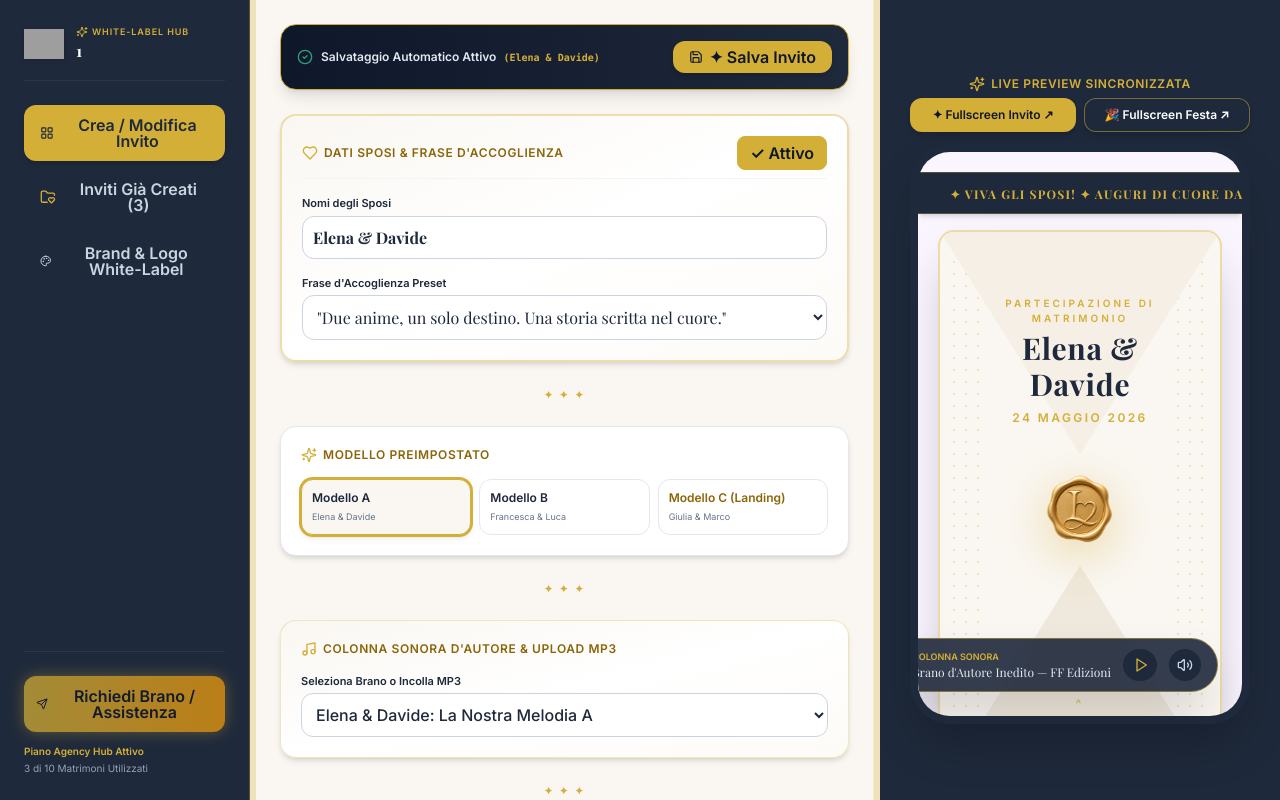
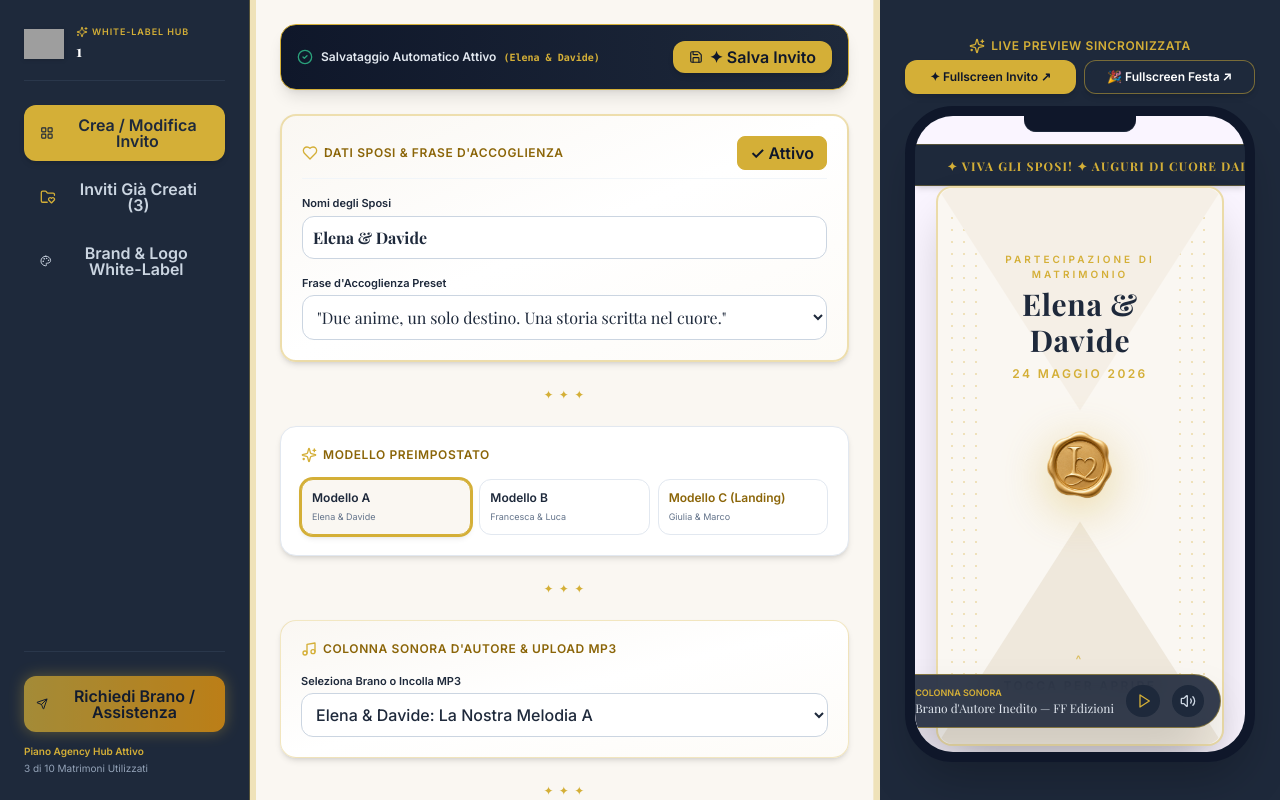
Before and after one commit to Rickym2025/love, a Next.js app: page /agency/1 in a window 1280 px wide. Built offline with nearby package versions, Linux system fonts and the light colour scheme; grey boxes are pictures that could not be loaded; a web font is replaced by a local one.

Commit message:
Update AgencyPreview.tsx

```diff
--- a/src/components/agency/AgencyPreview.tsx
+++ b/src/components/agency/AgencyPreview.tsx
@@ -99,7 +99,7 @@ export default function AgencyPreview({
   heroBgImage = "palette",
   heroMediaImage = "https://images.unsplash.com/photo-1511285560929-80b456fea0bc?auto=format&fit=crop&w=1200&q=80",
   ricevimentoImage = "https://images.unsplash.com/photo-1519741497674-611481863552?auto=format&fit=crop&w=1200&q=80",
-  puzzleImage = "https://images.unsplash.com/photo-1519741497674-611481863552?auto=format&fit=crop&w=800&q=80",
+  puzzleImage = "https://images.unsplash.com/photo-1511285560929-80b456fea0bc?auto=format&fit=crop&w=1000&q=80",
   scratchPhotoUrl = "https://images.unsplash.com/photo-1511285560929-80b456fea0bc?auto=format&fit=crop&w=800&q=80",
   galleryStyle = "polaroid",
   quizQuestions = [],
@@ -181,7 +181,6 @@ export default function AgencyPreview({
 
   const slugName = selectedTemplate === "A" ? "elena-e-davide" : selectedTemplate === "B" ? "francesca-e-luca" : "giulia-e-marco";
 
-  // SALVATAGGIO STATO LIVE PER APERTURA FULLSCREEN
   const saveCurrentStateToLocalStorage = () => {
     if (typeof window === "undefined") return;
     const previewData = {
@@ -225,14 +224,12 @@ export default function AgencyPreview({
     window.open(`/${slugName}/festa?preview=true`, "_blank", "noopener,noreferrer");
   };
 
-  // ELEMENTI PER LA GALLERIA CARTE A VENTAGLIO IN ANTEPRIMA
   const previewFanCards: CardItem[] = [
     { imgUrl: scratchPhotoUrl, caption: "Il Primo Ballo", author: coupleNames },
     { imgUrl: puzzleImage, caption: "Taglio Torta", author: "Zii Rossi" },
     { imgUrl: "https://images.unsplash.com/photo-1515886657613-9f3515b0c78f?auto=format&fit=crop&w=800&q=80", caption: "Brindisi", author: "Amici" },
   ];
 
-  // ELEMENTI PER IL PHOTO WALL POLAROID IN ANTEPRIMA
   const previewPolaroidPhotos = [
     { id: "1", url: scratchPhotoUrl, caption: "Il Primo Ballo degli Sposi", author: coupleNames },
     { id: "2", url: puzzleImage, caption: "Taglio della Torta", author: "Zii Rossi" },
@@ -241,7 +238,7 @@ export default function AgencyPreview({
   return (
     <div className="w-full h-full flex flex-col items-center justify-center p-2 select-none">
       {/* TESTATA ANTEPRIMA CON PULSANTI FULLSCREEN */}
-      <div className="flex flex-col gap-1.5 w-full max-w-[340px] mb-3 text-white">
+      <div className="flex flex-col gap-1.5 w-full max-w-[350px] mb-3 text-white">
         <span className="text-xs font-bold uppercase tracking-wider text-[#D4AF37] flex items-center justify-center gap-1.5">
           <Sparkles className="w-4 h-4 text-[#D4AF37]" /> Live Preview Sincronizzata
         </span>
@@ -267,11 +264,14 @@ export default function AgencyPreview({
         </div>
       </div>
 
-      {/* FRAME SMARTPHONE MOCKUP */}
+      {/* MOCKUP SMARTPHONE PROPORZIONATO (REALE DESIGN IPHONE 350x680) */}
       <div
-        className="w-[340px] h-[580px] rounded-[40px] border-8 border-slate-800 shadow-2xl overflow-y-auto transition-colors space-y-4 pb-6 relative backdrop-blur-sm"
+        className="w-[350px] h-[680px] max-h-[82vh] rounded-[48px] border-[10px] border-slate-900 shadow-2xl overflow-y-auto overflow-x-hidden relative backdrop-blur-sm scrollbar-thin"
         style={containerBgStyle}
       >
+        {/* DYNAMIC ISLAND IPHONE */}
+        <div className="w-28 h-4 bg-slate-900 rounded-b-xl mx-auto sticky top-0 z-50 mb-2 border-b border-slate-800 shadow-xs" />
+
         {!isWhiteBg && !isPaletteSync && (
           <div
             className="absolute inset-0 z-0 bg-cover bg-center pointer-events-none opacity-20"
@@ -626,7 +626,7 @@ export default function AgencyPreview({
                 <div className="py-1"><PhotoPuzzle imageSrc={puzzleImage} /></div>
                 <div className="py-1"><ScratchPhoto imageSrc={scratchPhotoUrl} /></div>
 
-                {/* QUIZ SPOSI LIVE CON LE DOMANDE DELLA DASHBOARD */}
+                {/* QUIZ SPOSI LIVE CON LE DOMANDE AGGIORNATE IN REAL-TIME */}
                 <div className="py-1">
                   <LoveQuiz questions={quizQuestions} />
                 </div>
```
